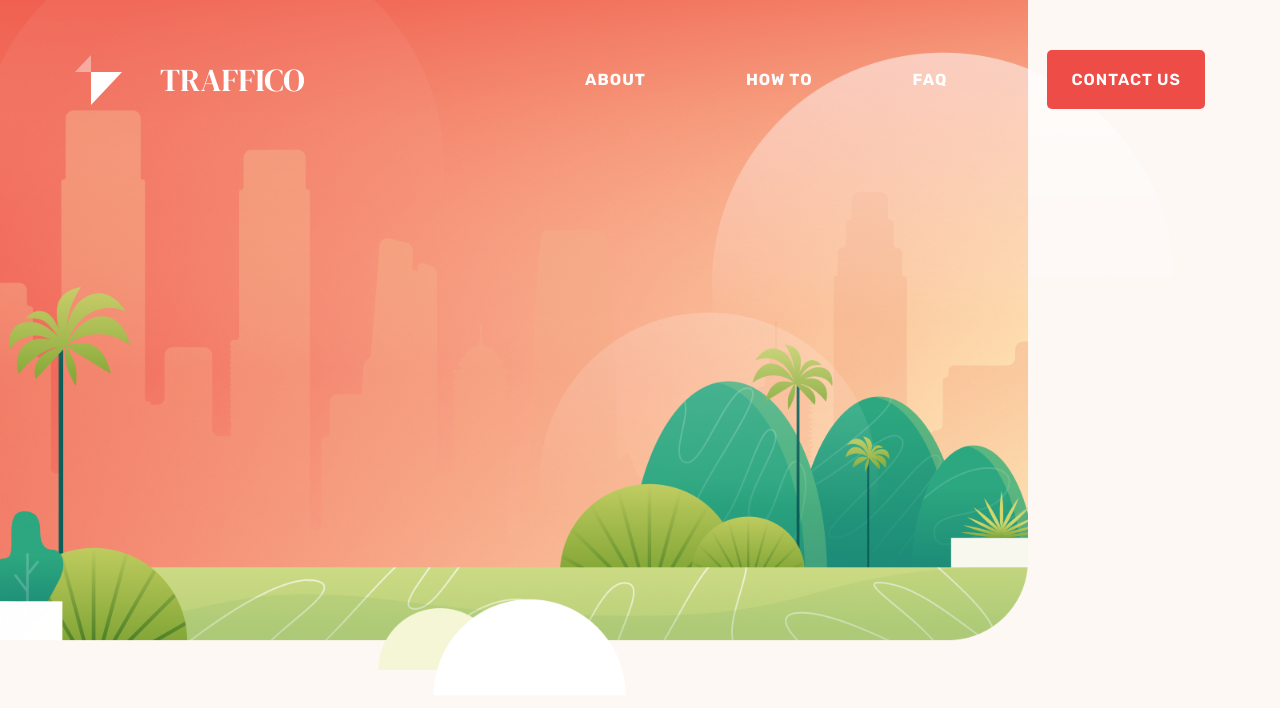
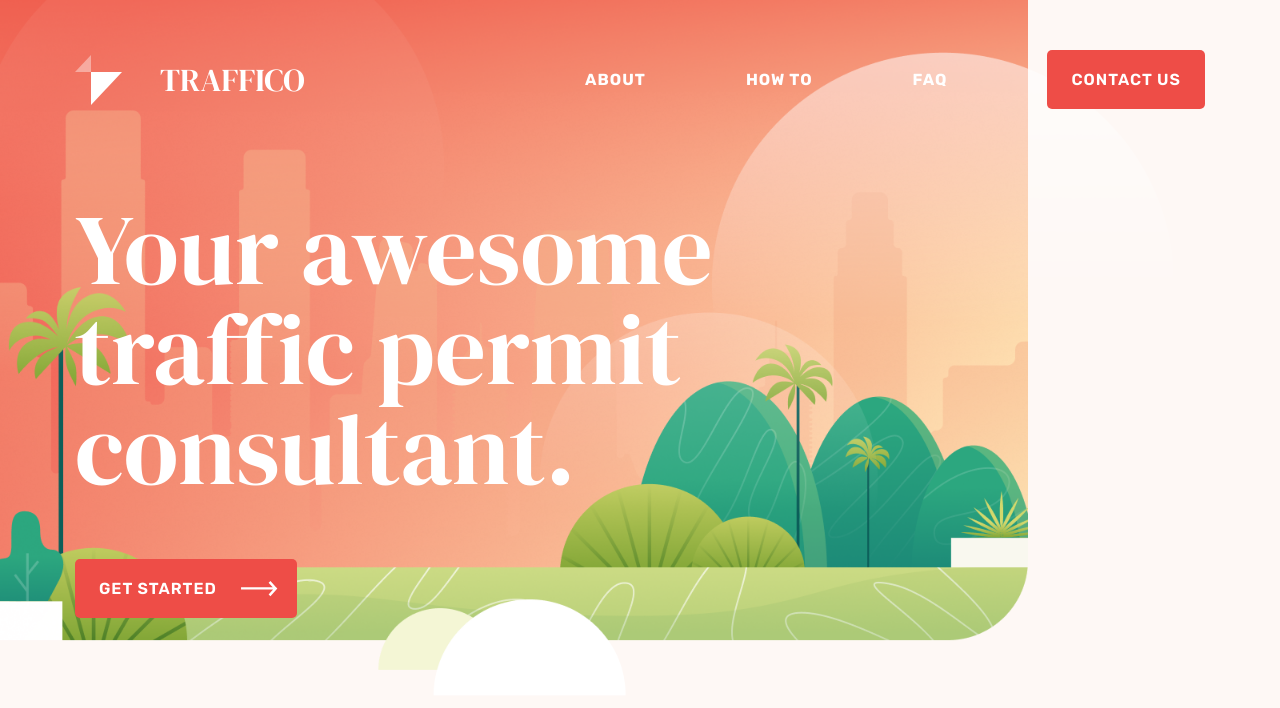
Before and after one commit to pklepa/traffico-landing, a React (Create React App) app: page / in a window 1280 px wide. Shown: the top 708 px of the page. Built offline with nearby package versions, Linux system fonts and the light colour scheme.

Commit message:
Add animated button to hero section

```diff
--- a/src/components/Button.js
+++ b/src/components/Button.js
@@ -1,9 +1,24 @@
-import styled from "styled-components";
+import styled, { keyframes } from "styled-components";
+import rightArrow from "../assets/images/RightArrow.svg";
+
+const bounce = keyframes`
+  0%, 100% {
+    right: 10px;
+  }
+  50% {
+    right: 25px;
+  }
+
+`;
 
 export const Button = styled.button`
+  position: relative;
+  display: flex;
+  align-items: center;
+
   background-color: ${(props) => props.theme.colors.red};
   color: white;
-  padding: 20px 24px;
+  padding: 20px ${(props) => (props.callToAction ? "80px 20px 24px" : "24px")};
   border: none;
   border-radius: 5px;
   text-transform: uppercase;
@@ -12,4 +27,18 @@ export const Button = styled.button`
 
   letter-spacing: 1px;
   cursor: pointer;
+
+  &::after {
+    display: ${(props) => (props.callToAction ? "block" : "none")};
+    content: "";
+    position: absolute;
+    width: 40px;
+    height: 16px;
+
+    animation: ${bounce} 1.3s ease-in-out infinite;
+
+    background-repeat: no-repeat;
+    background-size: contain;
+    background-image: url(${rightArrow});
+  }
 `;
--- a/src/components/HeroSection.js
+++ b/src/components/HeroSection.js
@@ -1,16 +1,39 @@
 import React from "react";
 import styled from "styled-components";
 import HeroImg from "../assets/images/MainScene.png";
+import { Button } from "./Button";
 
 function HeroSection() {
   return (
-    <section>
+    <Container>
       <SceneImg src={HeroImg} alt="" />
-    </section>
+
+      <h1>Your awesome traffic permit consultant.</h1>
+      <Button callToAction>Get started</Button>
+    </Container>
   );
 }
 
 export default HeroSection;
+
+const Container = styled.section`
+  display: flex;
+  flex-direction: column;
+  align-items: flex-start;
+
+  h1 {
+    font-size: 100px;
+    font-family: ${(props) => props.theme.fonts.title};
+    font-weight: normal;
+    color: white;
+    line-height: 1em;
+
+    width: 740px;
+
+    margin-top: 90px;
+    margin-bottom: 60px;
+  }
+`;
 
 const SceneImg = styled.img`
   position: absolute;
```
Also changed, not shown: src/assets/images/RightArrow.svg (added).
